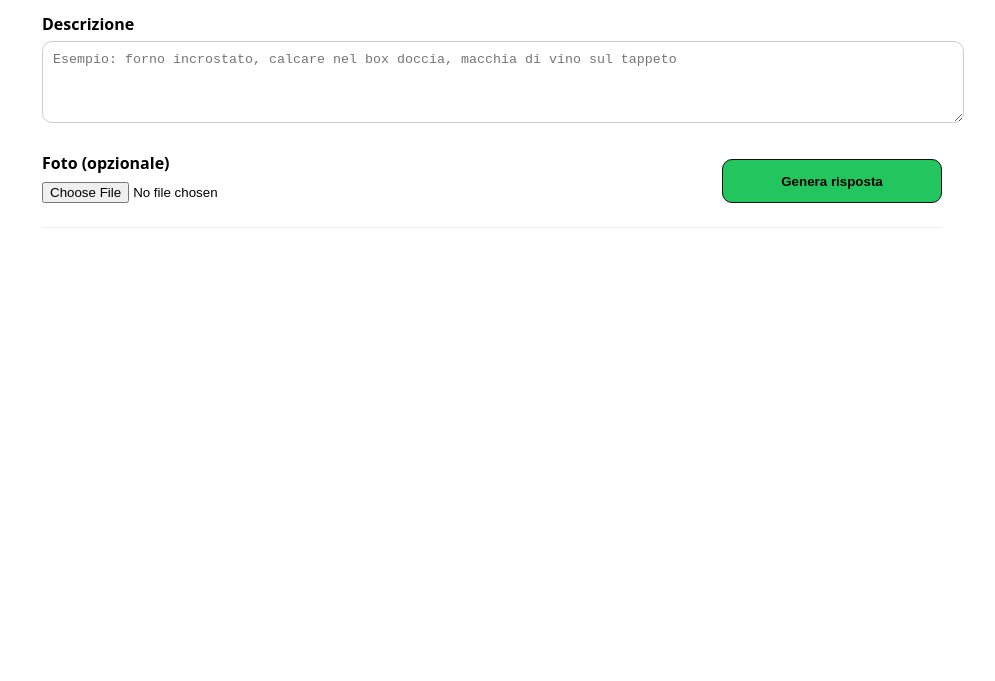
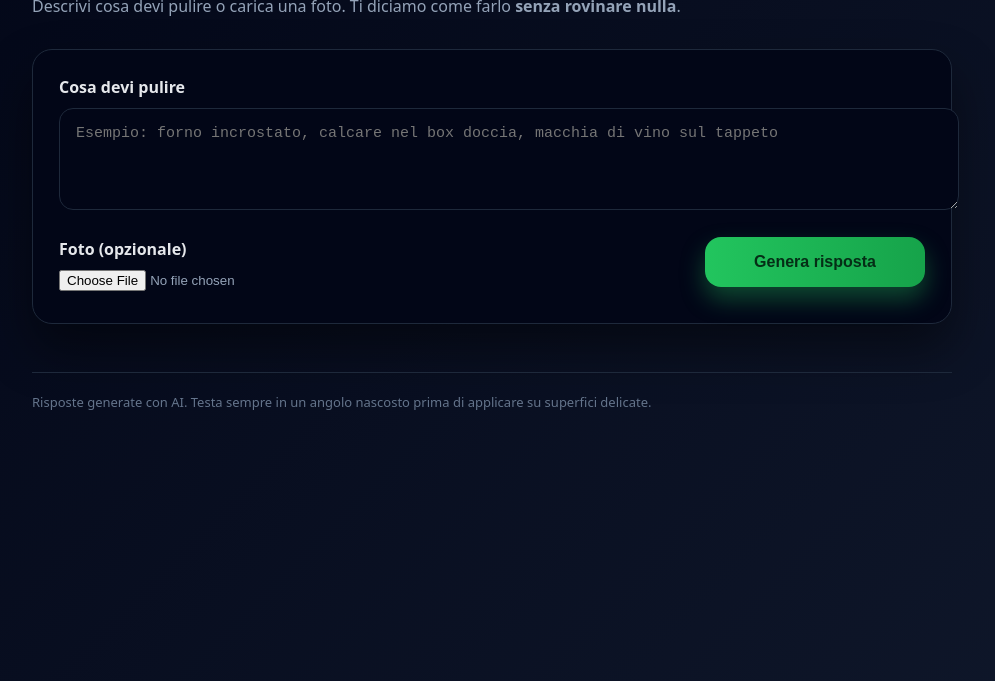
Before and after one commit to pasdigitalbiz/puliremeglio, a website: page index.html in a window 1280 px wide. Shown: the part 119-800 px from the top of the page, without its empty margins (148-1143 px from the left). Drawn offline with Linux system fonts and the light colour scheme.

Commit message:
Update index.html

```diff
--- a/index.html
+++ b/index.html
@@ -2,39 +2,183 @@
 <html lang="it">
 <head>
   <meta charset="utf-8" />
-  <meta name="viewport" content="width=device-width,initial-scale=1" />
+  <meta name="viewport" content="width=device-width, initial-scale=1" />
   <title>Pulire Meglio</title>
+  <meta name="description" content="Descrivi cosa devi pulire o carica una foto. Ricevi una procedura chiara e sicura generata con AI." />
 </head>
-<body style="font-family: system-ui, -apple-system, Segoe UI, Roboto, Arial; max-width: 900px; margin: 30px auto; padding: 0 16px;">
-  <h1>Pulire Meglio</h1>
-  <p>Descrivi cosa devi pulire o carica una foto. Premi “Genera risposta”.</p>
 
-  <label for="q" style="display:block; font-weight:600; margin: 12px 0 6px;">Descrizione</label>
-  <textarea id="q" rows="4" style="width:100%; padding:10px; border:1px solid #ccc; border-radius:10px;"
-    placeholder="Esempio: forno incrostato, calcare nel box doccia, macchia di vino sul tappeto"></textarea>
+<body style="
+  margin:0;
+  min-height:100vh;
+  font-family: system-ui, -apple-system, Segoe UI, Roboto, Arial;
+  background: linear-gradient(135deg, #020617, #0f172a);
+  color:#e5e7eb;
+">
 
-  <div style="display:flex; gap:16px; align-items:flex-end; flex-wrap:wrap; margin-top: 12px;">
-    <div style="flex: 1; min-width: 260px;">
-      <label for="img" style="display:block; font-weight:600; margin: 12px 0 6px;">Foto (opzionale)</label>
-      <input id="img" type="file" accept="image/*" />
-      <div id="imgMeta" style="margin-top:6px; color:#666; font-size: 14px;"></div>
-    </div>
+  <div style="
+    max-width: 920px;
+    margin: 0 auto;
+    padding: 48px 16px 80px;
+  ">
 
-    <div style="min-width: 220px;">
-      <button id="btnSolve" type="button"
-        style="width:100%; height:44px; border-radius:10px; border:1px solid #111; background:#22c55e; font-weight:700; cursor:pointer;">
-        Genera risposta
-      </button>
-      <div id="status" style="margin-top:6px; color:#666; font-size: 14px;"></div>
-    </div>
-  </div>
+    <!-- HEADER -->
+    <header style="margin-bottom: 32px;">
+      <h1 style="
+        font-size: 44px;
+        margin: 0 0 6px;
+        background: linear-gradient(90deg, #22c55e, #60a5fa);
+        -webkit-background-clip: text;
+        -webkit-text-fill-color: transparent;
+      ">
+        Pulire Meglio
+      </h1>
 
-  <hr style="margin: 18px 0; border: none; border-top: 1px solid #eee;" />
+      <p style="
+        margin:0;
+        color:#94a3b8;
+        font-size:16px;
+        max-width: 680px;
+      ">
+        Descrivi cosa devi pulire o carica una foto.
+        Ti diciamo come farlo <strong>senza rovinare nulla</strong>.
+      </p>
+    </header>
 
-  <div id="answer" style="display:none;">
-    <h2 id="ansTitle" style="margin: 0 0 8px;">Risposta</h2>
-    <div id="ansMeta" style="color:#666; font-size: 14px; margin-bottom: 10px;"></div>
-    <div id="ansBody" style="border:1px solid #eee; border-radius: 12px; padding: 14px;"></div>
+    <!-- INPUT CARD -->
+    <section style="
+      background:#020617;
+      border:1px solid #1e293b;
+      border-radius:20px;
+      padding:26px;
+      box-shadow: 0 25px 50px rgba(0,0,0,0.45);
+    ">
+
+      <label for="q" style="
+        display:block;
+        font-weight:600;
+        margin-bottom:10px;
+      ">
+        Cosa devi pulire
+      </label>
+
+      <textarea
+        id="q"
+        rows="4"
+        placeholder="Esempio: forno incrostato, calcare nel box doccia, macchia di vino sul tappeto"
+        style="
+          width:100%;
+          padding:16px;
+          border-radius:14px;
+          border:1px solid #1e293b;
+          background:#020617;
+          color:#e5e7eb;
+          resize:vertical;
+          outline:none;
+          font-size:15px;
+        "
+      ></textarea>
+
+      <div style="
+        display:flex;
+        gap:18px;
+        margin-top:22px;
+        flex-wrap:wrap;
+        align-items:flex-end;
+      ">
+
+        <!-- IMAGE UPLOAD -->
+        <div style="flex:1; min-width:240px;">
+          <label for="img" style="
+            display:block;
+            font-weight:600;
+            margin-bottom:8px;
+          ">
+            Foto (opzionale)
+          </label>
+
+          <input
+            id="img"
+            type="file"
+            accept="image/*"
+            style="color:#94a3b8;"
+          />
+
+          <div id="imgMeta" style="
+            margin-top:6px;
+            font-size:14px;
+            color:#64748b;
+          "></div>
+        </div>
+
+        <!-- CTA -->
+        <div style="min-width:220px;">
+          <button
+            id="btnSolve"
+            type="button"
+            style="
+              width:100%;
+              height:50px;
+              border-radius:16px;
+              border:none;
+              font-weight:800;
+              font-size:16px;
+              cursor:pointer;
+              background: linear-gradient(90deg, #22c55e, #16a34a);
+              color:#052e16;
+              box-shadow: 0 12px 24px rgba(34,197,94,0.35);
+            "
+          >
+            Genera risposta
+          </button>
+
+          <div id="status" style="
+            margin-top:10px;
+            font-size:14px;
+            color:#94a3b8;
+          "></div>
+        </div>
+
+      </div>
+    </section>
+
+    <!-- ANSWER -->
+    <section id="answer" style="display:none; margin-top:36px;">
+
+      <h2 id="ansTitle" style="
+        margin: 0 0 6px;
+        font-size:24px;
+      ">
+        Risposta
+      </h2>
+
+      <div id="ansMeta" style="
+        font-size:14px;
+        color:#94a3b8;
+        margin-bottom:14px;
+      "></div>
+
+      <div id="ansBody" style="
+        background:#020617;
+        border:1px solid #1e293b;
+        border-radius:20px;
+        padding:26px;
+        box-shadow: 0 25px 50px rgba(0,0,0,0.45);
+      "></div>
+
+    </section>
+
+    <!-- FOOTER -->
+    <footer style="
+      margin-top:48px;
+      padding-top:20px;
+      border-top:1px solid #1e293b;
+      color:#64748b;
+      font-size:13px;
+    ">
+      Risposte generate con AI.
+      Testa sempre in un angolo nascosto prima di applicare su superfici delicate.
+    </footer>
+
   </div>
 
   <script src="app.js"></script>
```
